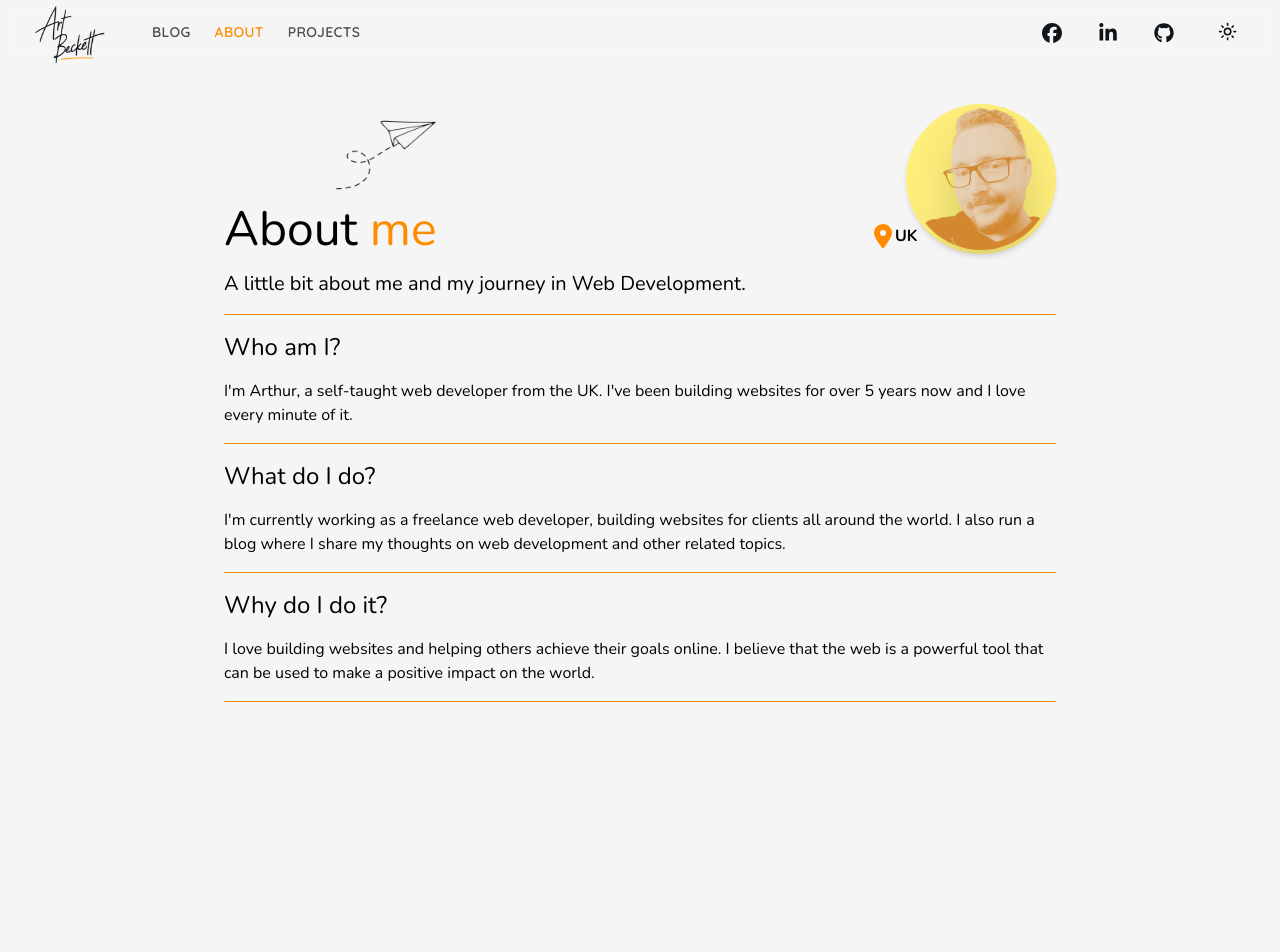
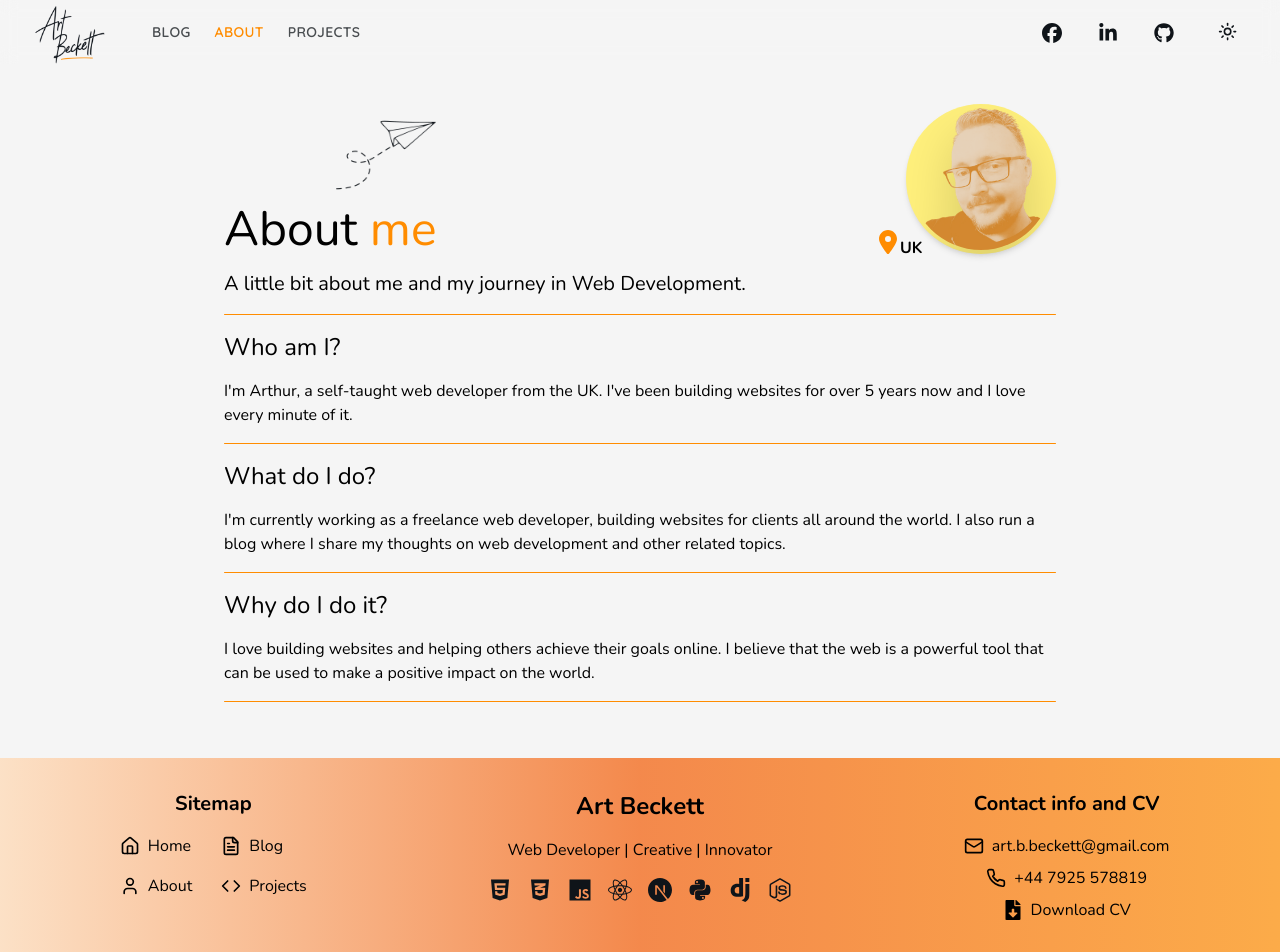
Before and after one commit to Wizard-Fingers/portfolio-blog, a Next.js app: page /about in a window 1280 px wide. Shown: the top 952 px of the page. Before the commit the page ends 800 px from the top, so only its background shows below. Built offline with nearby package versions, Linux system fonts and the light colour scheme; a web font is replaced by a local one.

Commit message:
added a footer placeholder for now

```diff
--- a/app/about/page.tsx
+++ b/app/about/page.tsx
@@ -40,9 +40,9 @@ export default async function AboutPage() {
               </h1>
             </div>
             <div className="bg-brandCol4 rounded-full shadow-md relative">
-              <div className=" flex items-center -translate-x-[35px] translate-y-[120px] absolute ">
+              <div className=" flex items-center -translate-x-[30px] translate-y-[120px] absolute ">
                 <FaLocationDot className="text-brandCol5 dark:text-brandCol4 text-2xl" />
-                <h5 className="text-md font-bold">UK</h5>
+                <h5 className="text-md font-bold mt-3">UK</h5>
               </div>
               <div className="w-[150px] h-[150px] rounded-full overflow-hidden">
                 <Image
--- a/app/layout.tsx
+++ b/app/layout.tsx
@@ -5,6 +5,7 @@ import type { Metadata, Viewport } from "next";
 import { SiteHeader } from "@/components/site-header";
 import { Providers } from "@/components/providers";
 import { siteConfig } from "@/config/site";
+import { SiteFooter } from "@/components/site-footer";
 
 // const quicksand = Quicksand({
 //   subsets: ["latin"],
@@ -41,6 +42,7 @@ export default function RootLayout({
           <div className="relative flex min-h-dvh flex-col">
             <SiteHeader />
             <main className="flex-1">{children}</main>
+            <SiteFooter />
           </div>
         </Providers>
       </body>
--- /dev/null
+++ b/components/site-footer.tsx
@@ -0,0 +1,136 @@
+import {
+  Mail,
+  Phone,
+  Home,
+  User,
+  FileText,
+  Code,
+  Terminal,
+} from "lucide-react";
+import Link from "next/link";
+import {
+  FaHtml5,
+  FaCss3Alt,
+  FaJs,
+  FaReact,
+  FaPython,
+  FaNodeJs,
+  FaFileDownload,
+} from "react-icons/fa";
+import { SiDjango, SiNextdotjs } from "react-icons/si";
+
+export function SiteFooter() {
+  return (
+    <footer className="bg-gradient-to-r from-brandCol8/70 via-brandCol6/70 to-brandCol5/70 dark:from-brandCol3/70 dark:via-brandCol2/70 dark:to-brandCol3/70">
+      <div className="container mx-auto py-8 px-4">
+        <div className="grid grid-cols-1 md:grid-cols-2 lg:grid-cols-3 gap-8">
+          {/* Sitemap */}
+          <div className="md:col-span-2 lg:col-span-1">
+            <h3 className="text-xl font-bold mb-4 text-center">Sitemap</h3>
+            <div className="flex justify-center items-center">
+              <ul className="grid grid-cols-2 gap-4">
+                <li>
+                  <Link
+                    href="/"
+                    className="flex items-center space-x-2 hover:text-brandCol1 dark:hover:text-brandCol5"
+                  >
+                    <Home className="h-5 w-5" />
+                    <span>Home</span>
+                  </Link>
+                </li>
+                <li>
+                  <Link
+                    href="/blog"
+                    className="flex items-center space-x-2 hover:text-brandCol1 dark:hover:text-brandCol5"
+                  >
+                    <FileText className="h-5 w-5" />
+                    <span>Blog</span>
+                  </Link>
+                </li>
+                <li>
+                  <Link
+                    href="/about"
+                    className="flex items-center space-x-2 hover:text-brandCol1 dark:hover:text-brandCol5"
+                  >
+                    <User className="h-5 w-5" />
+                    <span>About</span>
+                  </Link>
+                </li>
+                <li>
+                  <Link
+                    href="/projects"
+                    className="flex items-center space-x-2 hover:text-brandCol1 dark:hover:text-brandCol5"
+                  >
+                    <Code className="h-5 w-5" />
+                    <span>Projects</span>
+                  </Link>
+                </li>
+              </ul>
+            </div>
+          </div>
+
+          {/* Name */}
+          <div className="md:col-span-2 lg:col-span-1 flex flex-col items-center">
+            <div className="text-center">
+              <h3 className="text-2xl font-bold mb-4">Art Beckett</h3>
+              <p className="mb-4">Web Developer | Creative | Innovator</p>
+            </div>
+            <div className="flex flex-wrap justify-center space-x-4">
+              <FaHtml5 className="h-6 w-6 text-brandCol2 dark:text-brandCol6" />
+              <FaCss3Alt className="h-6 w-6 text-brandCol2 dark:text-brandCol6" />
+              <FaJs className="h-6 w-6 text-brandCol2 dark:text-brandCol6" />
+              <FaReact className="h-6 w-6 text-brandCol2 dark:text-brandCol6" />
+              <SiNextdotjs className="h-6 w-6 text-brandCol2 dark:text-brandCol6" />
+              <FaPython className="h-6 w-6 text-brandCol2 dark:text-brandCol6" />
+              <SiDjango className="h-6 w-6 text-brandCol2 dark:text-brandCol6" />
+              <FaNodeJs className="h-6 w-6 text-brandCol2 dark:text-brandCol6" />
+            </div>
+          </div>
+
+          {/* Contact */}
+          <div className="md:col-span-2 lg:col-span-1">
+            <h3 className="text-xl font-bold mb-4 text-center">
+              Contact info and CV
+            </h3>
+            <ul className="space-y-2">
+              <li className="flex justify-center">
+                <a
+                  href="mailto:art.b.beckett@gmail.com"
+                  className="flex items-center space-x-2 hover:text-brandCol1 dark:hover:text-brandCol5"
+                >
+                  <Mail className="h-5 w-5" />
+                  <span>art.b.beckett@gmail.com</span>
+                </a>
+              </li>
+              <li className="flex justify-center">
+                <a
+                  href="tel:+447925578819"
+                  className="flex items-center space-x-2 hover:text-brandCol1 dark:hover:text-brandCol5"
+                >
+                  <Phone className="h-5 w-5" />
+                  <span>+44 7925 578819</span>
+                </a>
+              </li>
+              <li className="flex justify-center">
+                <a
+                  href="/path/to/your/cv.pdf"
+                  download
+                  className="flex items-center space-x-2 hover:text-brandCol1 dark:hover:text-brandCol5"
+                >
+                  <FaFileDownload className="h-5 w-5" />
+                  <span>Download CV</span>
+                </a>
+              </li>
+            </ul>
+          </div>
+        </div>
+
+        <div className="mt-8 border-t border-brandCol2 dark:border-brandCol1 pt-4">
+          <p className="text-center text-muted-foreground">
+            &copy; {new Date().getFullYear()} Art Beckett. All rights reserved.
+          </p>
+        </div>
+      </div>
+    </footer>
+  );
+}
```
